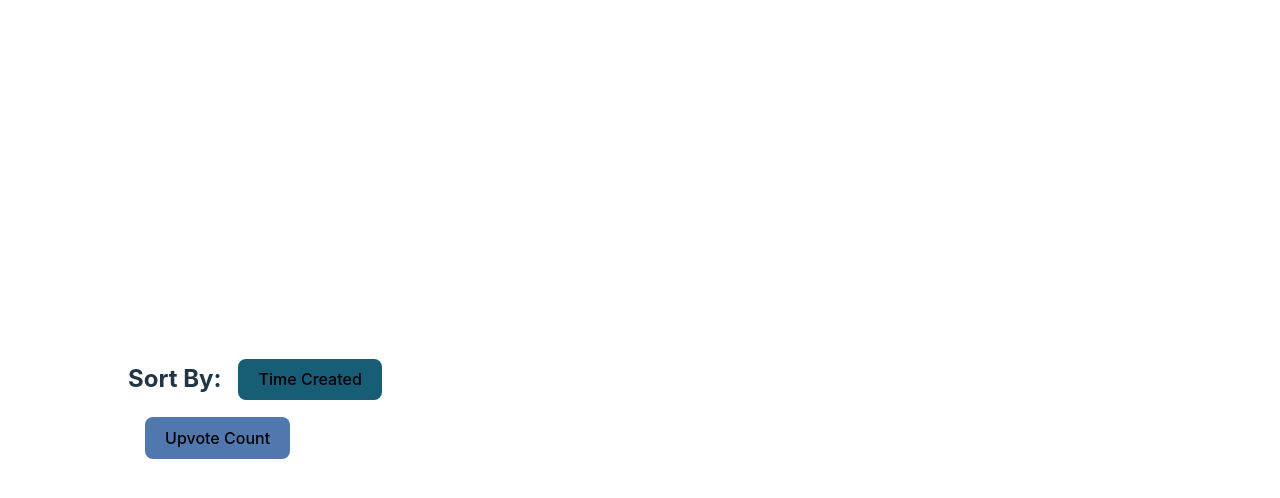
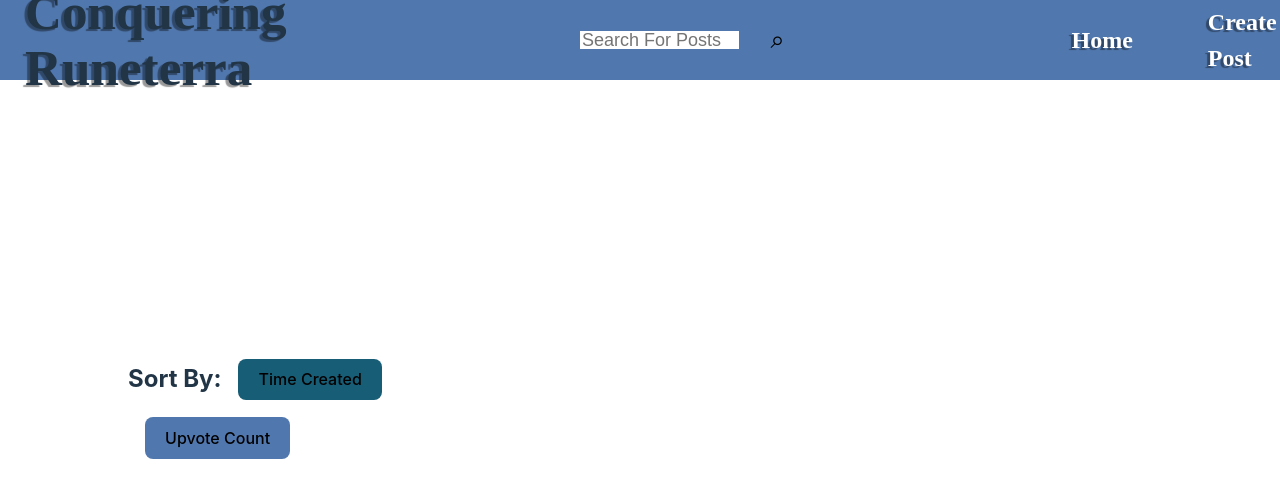
Before and after one commit to FineAgedCheddar/Conquering-Runeterra-Webpage, a React (Vite) app in the folder hobbyhub/: page / in a window 1280 px wide. Shown: the top 498 px of the page. Built offline with nearby package versions, Linux system fonts and the light colour scheme; no server answers; the database is empty.

Commit message:
Update main.jsx

```diff
--- a/hobbyhub/src/main.jsx
+++ b/hobbyhub/src/main.jsx
@@ -15,11 +15,12 @@
     <SearchProvider>
       <BrowserRouter>
         <Routes>
-          <Route path ="/" element={<Taskbar />}/>
-          <Route index = {true} path = "/" element={<ViewAll />} />
-          <Route index = {false} path = "/createPost" element = {<CreatePost />} />
-          <Route index = {false} path = "/postDetails/:id" element = {<PostDetails />} />
-          <Route index = {false} path = "/editPost/:id" element = {<EditPost />} />
+          <Route path ="/" element={<Taskbar />}>
+            <Route index = {true} path = "/" element={<ViewAll />} />
+            <Route index = {false} path = "/createPost" element = {<CreatePost />} />
+            <Route index = {false} path = "/postDetails/:id" element = {<PostDetails />} />
+            <Route index = {false} path = "/editPost/:id" element = {<EditPost />} />
+          </Route>
           <Route path = "*" element={<h1>Error 404: Page Not Found</h1>} />
         </Routes>
       </BrowserRouter>
```
